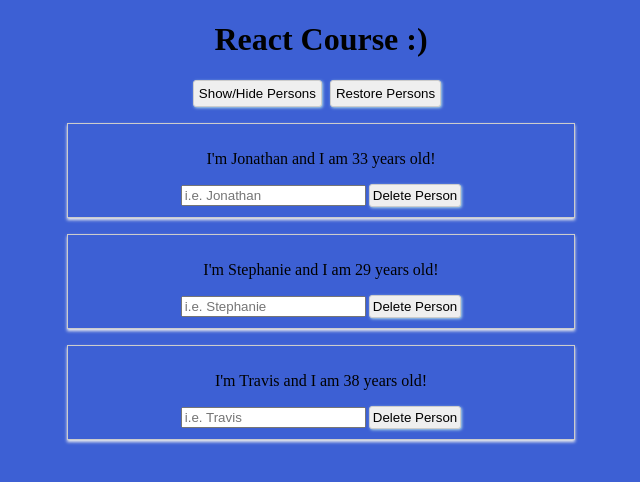
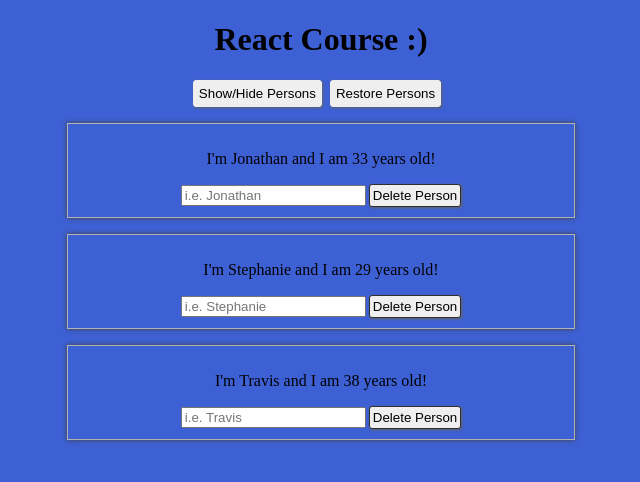
Before and after one commit to JS-goose/react-person-manager, a React (Create React App) app: page / in a window 1280 px wide. Both pictures are taken after a click on the button "Show/Hide Persons". Shown: the top 482 px of the page, without its empty margins (319-959 px from the left). Built offline with nearby package versions, Linux system fonts and the light colour scheme.

Commit message:
adjusted shadow styling on elements

```diff
--- a/src/App.css
+++ b/src/App.css
@@ -4,5 +4,5 @@
 
 html {
   height: 100%;
-  background: rgb(61, 96, 212)
+  background: rgb(61, 96, 212);
 }
--- a/src/App.js
+++ b/src/App.js
@@ -76,8 +76,8 @@ class App extends Component {
 const buttonStyle = {
   padding: '5px',
   borderRadius: '3px',
-  border: '1px solid #ccc',
-  boxShadow: '1px 1px 3px lightblue',
+  border: '1px solid #eee',
+  boxShadow: '1px 1px 3px #636363',
   cursor: 'pointer',
   marginRight: 8,
 };
--- a/src/Person/Person.css
+++ b/src/Person/Person.css
@@ -1,6 +1,6 @@
 .person-container {
-    border: 1px solid #ccc;
-    box-shadow: 0px 2px 3px #eee;
+    border: 1px solid #b4b3b3;
+    box-shadow: 0px 0px 5px #424040;
     padding: 10px 0;
     margin: 16px auto;
     width: 40%;
--- a/src/Person/Person.js
+++ b/src/Person/Person.js
@@ -19,8 +19,8 @@ const buttonStyle = {
   padding: 3,
   marginLeft: 3,
   borderRadius: 3,
-  border: '1px solid #ccc',
-  boxShadow: '1px 1px 3px lightblue',
+  border: '1px solid #2e2e2e',
+  boxShadow: '1px 1px 3px #636363',
   cursor: 'pointer',
 }
 export default person;
```
